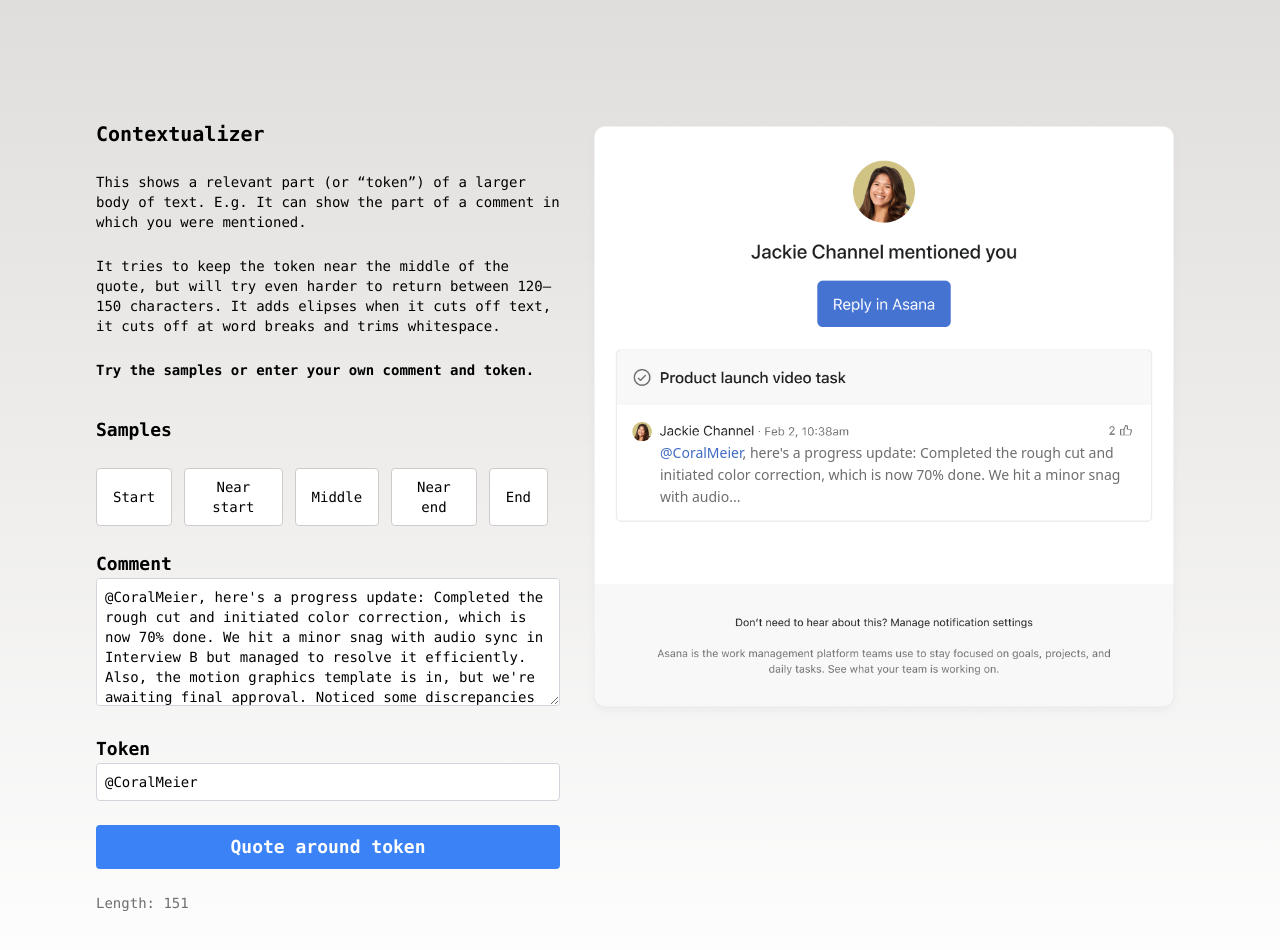
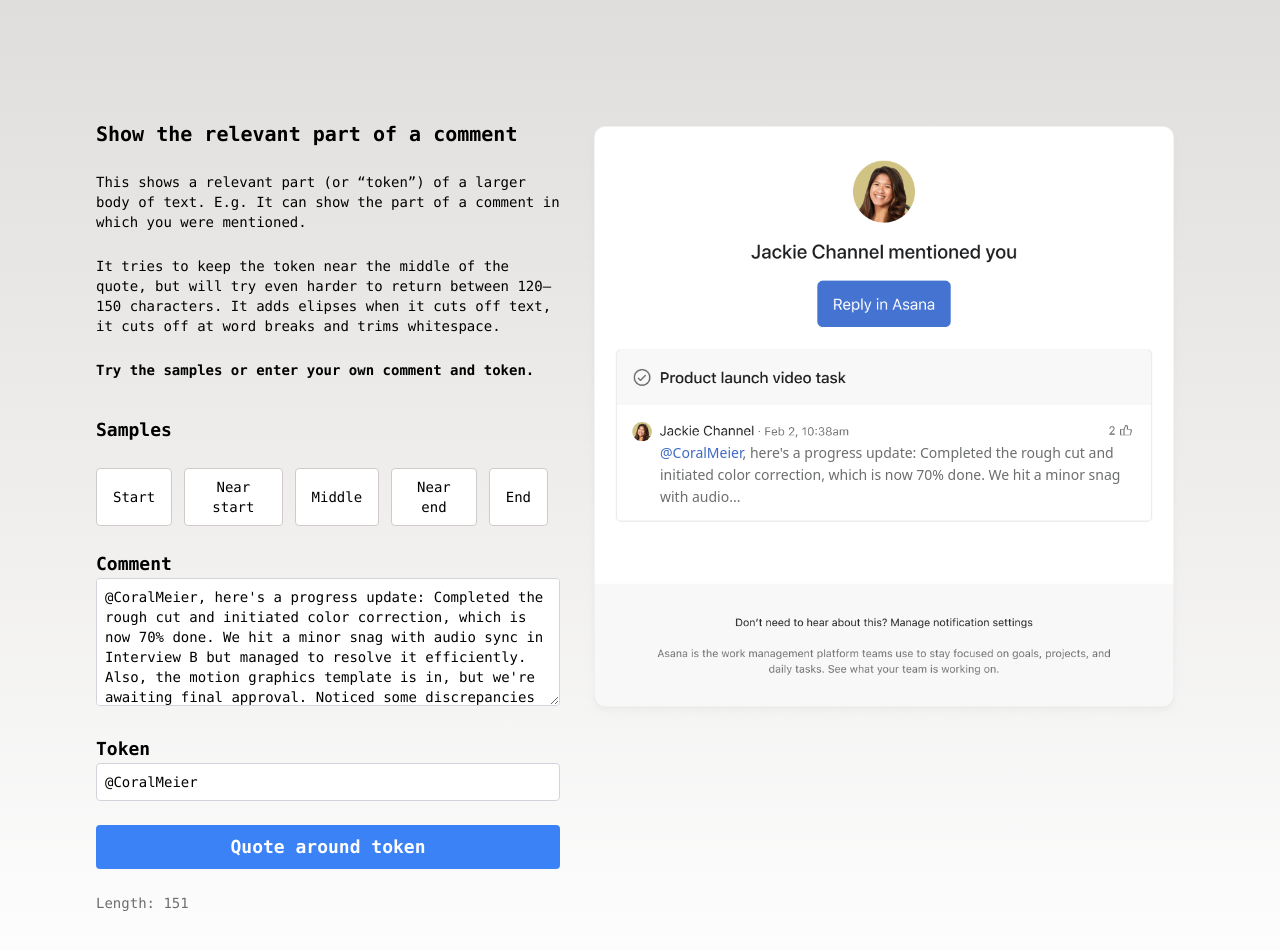
Before and after one commit to nfiniteset/contextualizer, a Next.js app: page / in a window 1280 px wide. Shown: the top 950 px of the page. Built offline with nearby package versions, Linux system fonts and the light colour scheme.

Commit message:
Updates page title

```diff
--- a/app/page.js
+++ b/app/page.js
@@ -46,7 +46,7 @@
       </div>
       <div className="flex">
         <form className="flex flex-1 flex-col space-y-6 w-full pr-6" onSubmit={handleSubmit}>
-          <h1 className="text-xl font-bold">Contextualizer</h1>
+          <h1 className="text-xl font-bold">Show the relevant part of a comment</h1>
           <p>This shows a relevant part (or &ldquo;token&rdquo;) of a larger body of text. E.g. It can show the part of a comment in which you were mentioned.</p>
           <p>It tries to keep the token near the middle of the quote, but will try even harder to return between 120–150 characters. It adds elipses when it cuts off text, it cuts off at word breaks and trims whitespace.</p>
           <p className="pb-3 font-bold">Try the samples or enter your own comment and token.</p>
```
